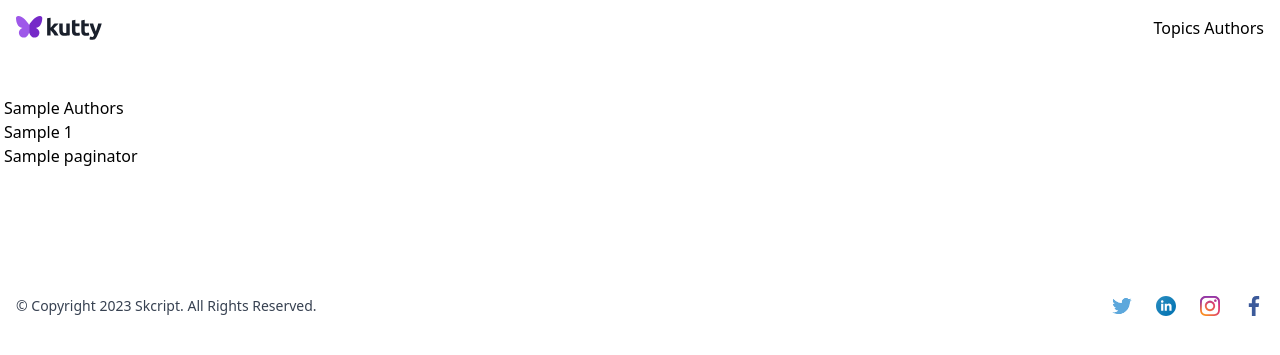
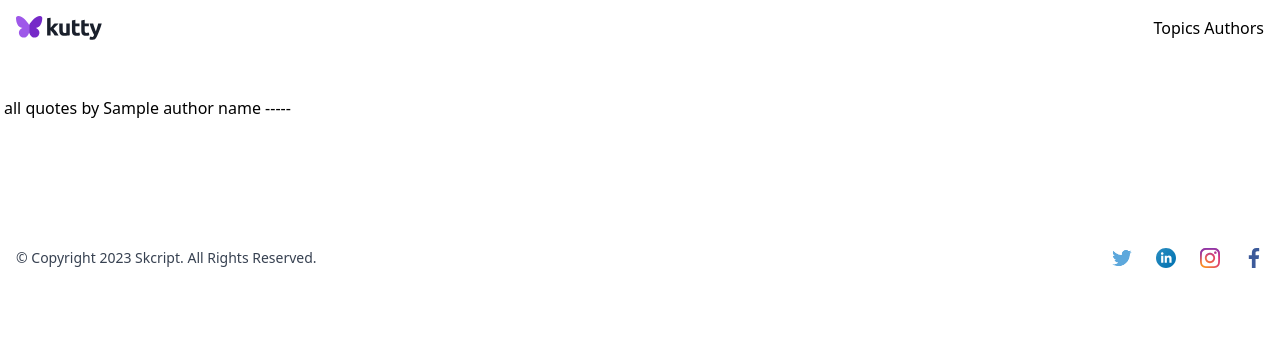
Before and after one commit to kirmola/quotesapp, a Django app: template templates/authors/author_individual.html in a window 1280 px wide. Shown: the top 355 px of the page. Run offline with Django 4.2, Linux system fonts and the light colour scheme; the template is opened without the code that fills it: most values are stand-ins (such as "Sample title", 1, 10 or a date in 2020); some libraries are stand-ins or nearby versions.

Commit message:
changed referencing field

```diff
--- a/mainapp/models.py
+++ b/mainapp/models.py
@@ -10,8 +10,8 @@ from django.utils.text import slugify
 class Quote(models.Model):
 
     quote = models.CharField(_("Quote"), max_length=250)
-    author = models.ForeignKey("mainapp.Author", verbose_name=_("Author"), on_delete=models.CASCADE)
-    topics = models.ForeignKey("mainapp.Topic", verbose_name=_("Topics/Tags"), on_delete=models.CASCADE)
+    author = models.ForeignKey("mainapp.Author", verbose_name=_("Author"), on_delete=models.CASCADE, to_field="author_slug")
+    topics = models.ForeignKey("mainapp.Topic", verbose_name=_("Topics/Tags"), on_delete=models.CASCADE, to_field="topic_slug")
     quote_id = ShortUUIDField(length=6, max_length=45, primary_key=True, alphabet="abcdefghijklmnopqrstuvwxyz123456790", editable=False)
 
 
--- a/templates/authors/author_individual.html
+++ b/templates/authors/author_individual.html
@@ -1,3 +1,8 @@
 {% extends "authors/index.html" %}
 {% block title %}Quotes by {{author_name}}{% endblock title %}
 {% block meta_desc %}Discover the essence of {{author_name}}'s philosophy and insights through a curated selection of memorable quotes.{% endblock meta_desc %}
+{% block base_content %}
+all quotes by {{author_name}}
+-----
+
+{% endblock base_content %}
```
Also changed, not shown: mainapp/migrations/0010_alter_quote_author_alter_quote_topics.py (added).
